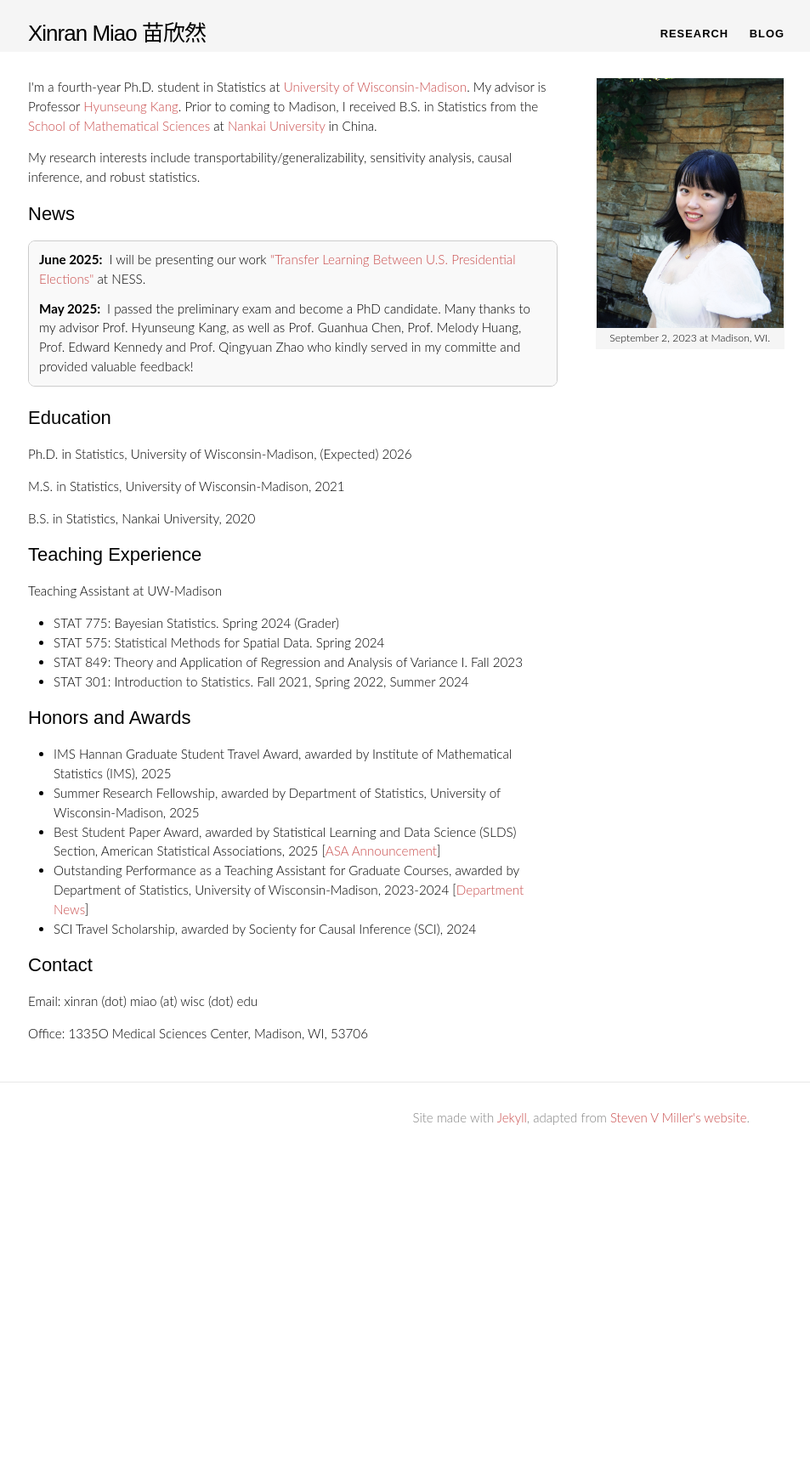
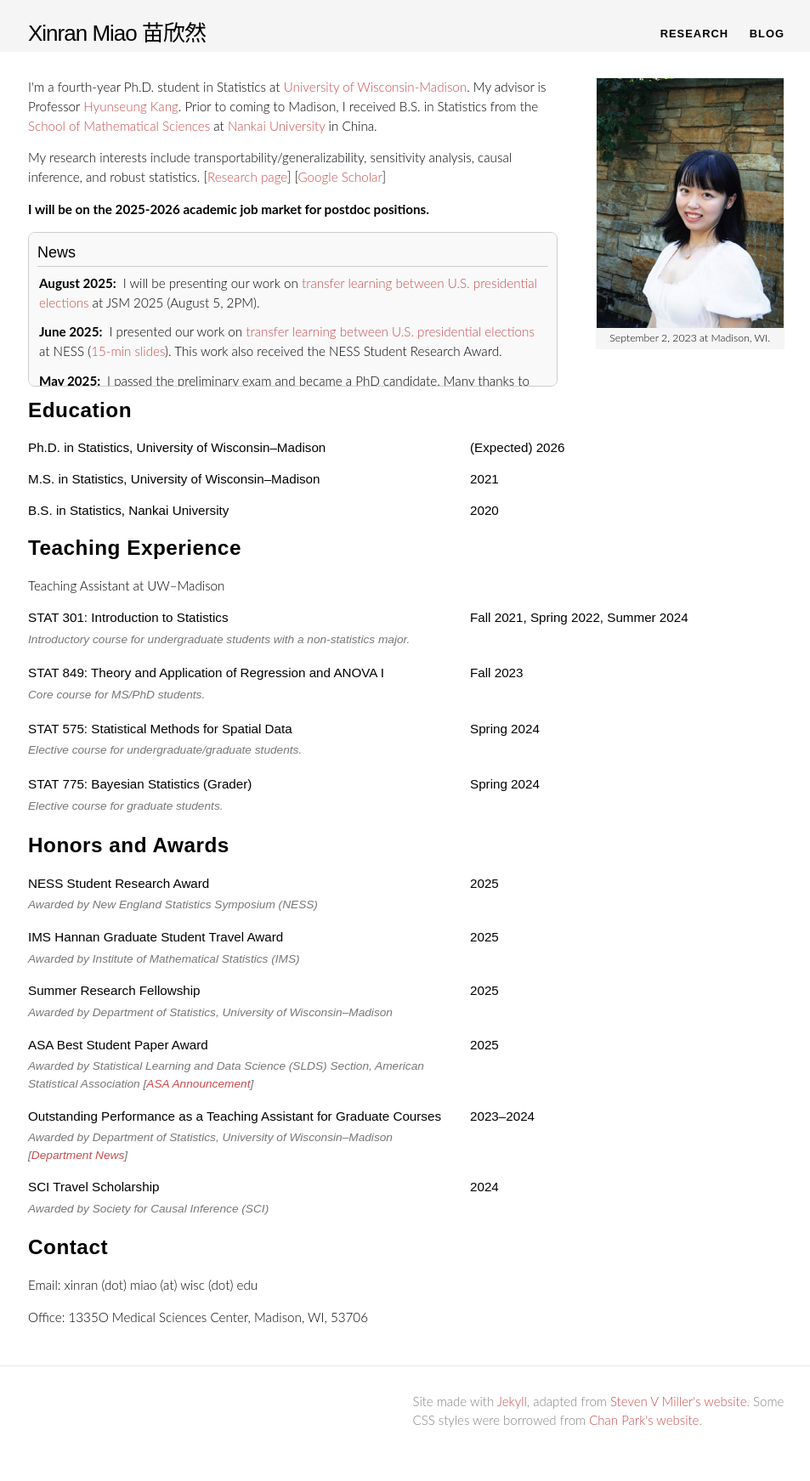
Before and after one commit to XinranMiao/XinranMiao.github.io, a Jekyll site: the page built from index.html, in a window 1280 px wide. Shown: the whole page at 85% size, without its empty margins (162-1115 px from the left). Built offline with Jekyll 4.4.1, drawn with Linux system fonts in a browser that asks for light colours; nearby versions of some CDN libraries; some web fonts are replaced; comment, search, counter and statistics services are not loaded; before the commit the page ends 1386 px from its top, so only the background shows below that.

Commit message:
changed styles

```diff
--- a/_includes/footer.html
+++ b/_includes/footer.html
@@ -28,7 +28,7 @@
 
        <ul class="contact-list">
            Site made with <a href="https://jekyllrb.com">Jekyll</a>,
-           adapted from <a href="http://svmiller.com/blog/2015/08/create-your-website-in-jekyll/">Steven V Miller's website</a>.
+           adapted from <a href="http://svmiller.com/blog/2015/08/create-your-website-in-jekyll/">Steven V Miller's website</a>. Some CSS styles were borrowed from <a href="https://www.chanpark.net/home">Chan Park's website</a>.
        </ul>
 
 
--- a/index.html
+++ b/index.html
@@ -8,6 +8,14 @@ layout: default
     {
         box-sizing: border-box;
     }
+
+    h2 {
+    font-weight: 700;
+    font-size: 1.6em;
+    letter-spacing: 0.5px;
+
+    }
+
     /* Set additional styling options for the columns*/
     .column {
     float: left;
@@ -33,10 +41,10 @@ layout: default
      border: 1px solid #ccc;
      border-radius: 8px;
     padding: 10px;
-  height: 150px;
+    height: 160px;
     overflow-y: auto; /* Manual scroll */
     background-color: #f9f9f9;
-  margin-bottom: 20px;
+    margin-bottom: 10px;
     }
 
     .news-list {
@@ -53,6 +61,103 @@ layout: default
     font-weight: bold;
     margin-right: 8px;
     }
+
+    .news-container h2 {
+    margin-bottom: 2px;  /* or 0px for no gap at all */
+    }
+
+    .news-divider {
+    height: 1px;
+    background-color: #ccc;
+    margin: -13px 0 8px 0;
+    }
+
+/* Research */
+    .education-entry {
+    display: grid;
+    grid-template-columns: 500px 1fr; /* first column: school & degree */
+    gap: 20px;
+    margin-bottom: 14px;
+    font-family: sans-serif;
+    }
+
+    .education-info {
+    font-weight: 500;
+    color: #000;
+    }
+
+    .education-year {
+    font-weight: 500;
+    }
+
+
+    /* Teaching list  */
+    .subtitle {
+    font-style: italic;
+  color: #666;
+  margin-bottom: 20px;
+}
+
+.teaching-entry {
+  display: grid;
+  grid-template-columns: 500px 1fr; /* course title column is now 300px wide */
+  gap: 20px;
+  margin-bottom: 18px;
+  font-family: sans-serif;
+}
+
+.course-info {
+  display: flex;
+  flex-direction: column;
+}
+
+.course-title {
+  font-weight: 500;
+  color: #000;
+}
+
+.course-description {
+  font-size: 0.9em;
+  color: #777;
+  margin-top: 4px;
+  font-style: italic;
+}
+
+.term {
+  font-weight: 500;
+}
+
+
+/* Award  */
+.award-entry {
+  display: grid;
+  grid-template-columns: 500px 1fr; /* adjust the width as needed */
+  gap: 20px;
+  margin-bottom: 16px;
+  font-family: sans-serif;
+}
+
+.award-info {
+  display: flex;
+  flex-direction: column;
+}
+
+.award-name {
+  font-weight: 500;
+  color: #000;
+}
+
+.award-description {
+  font-size: 0.9em;
+  color: #777;
+  margin-top: 4px;
+  font-style: italic;
+}
+
+.award-year {
+  font-weight: 500;
+}
+
 </style>
  </head>
  <body>
@@ -62,71 +167,178 @@ layout: default
                  Professor <a href="https://pages.cs.wisc.edu/~hyunseung/">Hyunseung Kang</a>.
                  Prior to coming to Madison, I received B.S. in Statistics from the <a href="http://en.math.nankai.edu.cn">School of Mathematical Sciences</a> at <a href="https://en.nankai.edu.cn">Nankai University</a> in China.
                 </p>
-                <p>My research interests include transportability/generalizability, sensitivity analysis, causal inference, and robust statistics. </p>
+                <p>My research interests include transportability/generalizability, sensitivity analysis, causal inference, and robust statistics. [<a href = "https://xinranmiao.github.io/research/">Research page</a>] [<a href = "https://scholar.google.com/citations?user=5vHFhx8AAAAJ&hl=en">Google Scholar</a>]</p>
 
+                <p><b>I will be on the 2025-2026 academic job market for postdoc positions.</b></p>
 
                <!--- <p><a href="/docs/xinranmiao_cv.pdf">[CV]</a></p>
                 -->
             <!---
                 <p><a href="https://scholar.google.com/citations?user=5vHFhx8AAAAJ&hl=en">[Google Scholar]</a></p>
                 -->
-        <h2>News</h2>
+        <!--- <h2>News</h2> --->
 <div class="news-container">
+    <h3>News</h3>
+    <div class="news-divider"></div>
   <ul class="news-list">
-    <li><span class="news-date">June 2025:</span>I will be presenting our work <a href="https://www.arxiv.org/abs/2411.01100">"Transfer Learning Between U.S. Presidential Elections"</a> at NESS.</li>
-    <li><span class="news-date">May 2025:</span>I passed the preliminary exam and become a PhD candidate. Many thanks to my advisor Prof. Hyunseung Kang, as well as Prof. Guanhua Chen, Prof. Melody Huang, Prof. Edward Kennedy and Prof. Qingyuan Zhao who kindly served in my committe and provided valuable feedback!</li>
-    <li><span class="news-date">May 2025:</span>I presented our ongoing work <a href="/docs/20250516_SLOPE_ACIC.pdf">"SLOPE And Its Role In Design For Generalization"</a> at ACIC.</li>
-    <li><span class="news-date">April 2025:</span>I'm honored to receive Summer Research Fellowship from our department and IMS Hannan Graduate Student Travel Award from Institute of Machematical Statistics (IMS). </li>
-    <li><span class="news-date">February 2025:</span>I presented our work <a href="https://www.arxiv.org/abs/2411.01100">"Transfer Learning Between U.S. Presidential Elections"</a> at <a href="https://sites.google.com/view/meadwisc/home">MEAD</a>.</li>
-    <li><span class="news-date">January 2025:</span>Our work <a href="https://www.arxiv.org/abs/2411.01100">"Transfer Learning Between U.S. Presidential Elections"</a> received ASA Student Paper Award from the SLDS session. I will present this work at JSM 2025.</li>
-    <li><span class="news-date">June 2024:</span>I'm honored to receive the teaching award from our department. [<a href="https://stat.wisc.edu/2024/06/18/department-of-statistics-honors-outstanding-teaching-assistants-for-2023-2024/">Department News</a>]</li>
+    <li><span class="news-date">August 2025:</span>I will be presenting our work on <a href="https://www.arxiv.org/abs/2411.01100">transfer learning between U.S. presidential elections</a> at JSM 2025 (August 5, 2PM).</li>
+    <li><span class="news-date">June 2025:</span>I presented our work on <a href="https://www.arxiv.org/abs/2411.01100">transfer learning between U.S. presidential elections</a> at NESS (<a href="/docs/talks/20250602_transATE_slides.pdf">15-min slides</a>). This work also received the NESS Student Research Award.</li>
+    <li><span class="news-date">May 2025:</span>I passed the preliminary exam and became a PhD candidate. Many thanks to my advisor Prof. Hyunseung Kang, as well as Prof. Guanhua Chen, Prof. Melody Huang, Prof. Edward Kennedy and Prof. Qingyuan Zhao who kindly served in my committe and provided valuable feedback!</li>
+    <li><span class="news-date">May 2025:</span>I presented our ongoing work on <a href="/docs/20250516_SLOPE_ACIC.pdf">SLOPE and its role in design for generalization</a> at ACIC.</li>
+    <li><span class="news-date">April 2025:</span>I'm delighted to receive Summer Research Fellowship from our department and IMS Hannan Graduate Student Travel Award from Institute of Machematical Statistics (IMS). </li>
+    <li><span class="news-date">February 2025:</span>I presented our work on <a href="https://www.arxiv.org/abs/2411.01100">transfer learning between U.S. presidential election"</a> at <a href="https://sites.google.com/view/meadwisc/home">MEAD</a> (UW-Madison political science department seminar).</li>
+    <li><span class="news-date">January 2025:</span>Our paper <a href="https://www.arxiv.org/abs/2411.01100">"Transfer Learning Between U.S. Presidential Elections: How Should We Learn From A 2020 Ad Campaign To Inform 2024 Ad Campaigns?"</a> received ASA Student Paper Award from the SLDS section. </li>
+    <li><span class="news-date">June 2024:</span>I'm honored to receive the teaching award from our department for the 2023-2024 academic year. Many thanks to my students and the instructors that I worked with during the two semesters: Prof. Yinqiu He, Prof. Chris Geoga, Prof. Sameer Deshpande. [<a href="https://stat.wisc.edu/2024/06/18/department-of-statistics-honors-outstanding-teaching-assistants-for-2023-2024/">Department News</a>]</li>
   </ul>
 </div>
-			 <h2>Education</h2>
-                 <p> Ph.D. in Statistics, University of Wisconsin-Madison, (Expected) 2026</p>
-			     <p> M.S. in Statistics, University of Wisconsin-Madison, 2021</p>
-			     <p> B.S. in Statistics, Nankai University, 2020</p>
-		    <h2>Teaching Experience</h2>
-		        <p>Teaching Assistant at UW-Madison</p>
-		            <ul>
-                    <li>STAT 775: Bayesian Statistics. Spring 2024 (Grader)</li>
-		            <li>STAT 575: Statistical Methods for Spatial Data. Spring 2024</li>
-                    <li>STAT 849: Theory and Application of Regression and Analysis of Variance I. Fall 2023</li>
-			        <li>STAT 301: Introduction to Statistics. Fall 2021, Spring 2022, Summer 2024</li>
-		            </ul>
-            <h2>Honors and Awards</h2>
-                    <ul>
-                        <li>IMS Hannan Graduate Student Travel Award, awarded by Institute of Mathematical Statistics (IMS), 2025 </li>
-                        <li>Summer Research Fellowship, awarded by Department of Statistics, University of Wisconsin-Madison, 2025 </li>
-                        <li>Best Student Paper Award, awarded by  Statistical Learning and Data Science (SLDS) Section, American Statistical Associations, 2025 [<a href="https://community.amstat.org/slds/awards/student-paper-award">ASA Announcement</a>]</li>
-                        <li>Outstanding Performance as a Teaching Assistant for Graduate Courses, awarded by Department of Statistics, University of Wisconsin-Madison, 2023-2024 [<a href="https://stat.wisc.edu/2024/06/18/department-of-statistics-honors-outstanding-teaching-assistants-for-2023-2024/">Department News</a>]</li>
-                        <li>SCI Travel Scholarship, awarded by Socienty for Causal Inference (SCI), 2024</li>                    </ul>
-            <h2>Contact</h2>
-            <p>Email: xinran (dot) miao (at) wisc (dot) edu</p>
-            <p>Office: 1335O Medical Sciences Center, Madison, WI, 53706</p>
 </div>
+
 <div class="column middle">
 			<p></p>
 </div>
 <div class="column right">
             {% include image.html url="/images/xinranmiao_202309.jpg" caption="September 2, 2023 at Madison, WI." width=1000 align="center" %}
-			<ul class="contact-list">
-                <!---
-				<li>Xinran Miao</li>
-                <li>xinran dot miao at wisc dot edu</li>
-                <li>1335O Medical Sciences Center</li>
-                <li>Madison, WI</li>
-				<li> <a href="https://stat.wisc.edu">Department of Statistics</a></li>
-				<li><a href="https://www.wisc.edu">UW-Madison</a></li>
-				<li><a href="mailto:{{ xinran.miao@wisc.edu}}">xinran dot miao at wisc dot edu</a></li>
-				<li><a href="https://github.com/{{ site.github_username }}">
-					<i class="fa fa-github" style="color:gray"></i> Github</li>
-				<li><a href="https://www.linkedin.com/in/{{ site.linkedin_username }}">
-					<i class="fa fa-linkedin" style="color:gray"></i> Linkedin</a></li>
-                    li><a href="https://scholar.google.com/citations?user={{ site.google_scholar_id}}">
-                        <i class="fa fa-googlescholar" style="color:gray"></i>Google Scholar</a></li>
-                 -->
-			  </ul>
 </div>
 </div>
+
+<!---
+Education
+-->
+
+<h2>Education</h2>
+        <!--
+                 <p> Ph.D. in Statistics, University of Wisconsin-Madison, (Expected) 2026</p>
+			     <p> M.S. in Statistics, University of Wisconsin-Madison, 2021</p>
+			     <p> B.S. in Statistics, Nankai University, 2020</p>
+        -->
+                 <div class="education-entry">
+    <div class="education-info">
+    Ph.D. in Statistics, University of Wisconsin–Madison
+    </div>
+    <div class="education-year">(Expected) 2026</div>
+    </div>
+
+    <div class="education-entry">
+    <div class="education-info">
+    M.S. in Statistics, University of Wisconsin–Madison
+    </div>
+    <div class="education-year">2021</div>
+    </div>
+
+    <div class="education-entry">
+    <div class="education-info">
+    B.S. in Statistics, Nankai University
+    </div>
+    <div class="education-year">2020</div>
+    </div>
+
+
+<!---
+Teaching
+-->
+<h2>Teaching Experience</h2>
+<p>Teaching Assistant at UW–Madison</p>
+
+    <div class="teaching-entry">
+     <div class="course-info">
+    <div class="course-title">STAT 301: Introduction to Statistics</div>
+    <div class="course-description">Introductory course for undergraduate students with a non-statistics major.</div>
+     </div> <div class="term">Fall 2021, Spring 2022, Summer 2024</div>
+    </div>
+
+    <div class="teaching-entry">
+    <div class="course-info">
+    <div class="course-title">STAT 849: Theory and Application of Regression and ANOVA I</div>
+    <div class="course-description">Core course for MS/PhD students.</div>
+    </div>
+    <div class="term">Fall 2023</div>
+    </div>
+
+
+    <div class="teaching-entry">
+  <div class="course-info">
+    <div class="course-title">STAT 575: Statistical Methods for Spatial Data</div>
+    <div class="course-description">Elective course for undergraduate/graduate students.</div>
+  </div>
+  <div class="term">Spring 2024</div>
+    </div><div class="teaching-entry">
+    <div class="course-info">
+    <div class="course-title">STAT 775: Bayesian Statistics (Grader)</div>
+    <div class="course-description">Elective course for graduate students.</div>
+    </div>
+    <div class="term">Spring 2024</div>
+    </div>
+
+<h2>Honors and Awards</h2>
+<div class="award-entry">
+  <div class="award-info">
+    <div class="award-name">NESS Student Research Award</div>
+    <div class="award-description">Awarded by New England Statistics Symposium (NESS)</div>
+  </div>
+  <div class="award-year">2025</div>
+</div>
+
+<div class="award-entry">
+  <div class="award-info">
+    <div class="award-name">IMS Hannan Graduate Student Travel Award</div>
+    <div class="award-description">Awarded by Institute of Mathematical Statistics (IMS)</div>
+  </div>
+  <div class="award-year">2025</div>
+</div>
+
+<div class="award-entry">
+  <div class="award-info">
+    <div class="award-name">Summer Research Fellowship</div>
+    <div class="award-description">Awarded by Department of Statistics, University of Wisconsin–Madison</div>
+  </div>
+  <div class="award-year">2025</div>
+</div>
+
+<div class="award-entry">
+  <div class="award-info">
+    <div class="award-name">
+      ASA Best Student Paper Award
+    </div>
+    <div class="award-description">
+      Awarded by Statistical Learning and Data Science (SLDS) Section, American Statistical Association
+      [<a href="https://community.amstat.org/slds/awards/student-paper-award">ASA Announcement</a>]
+    </div>
+  </div>
+  <div class="award-year">2025</div>
+</div>
+
+<div class="award-entry">
+  <div class="award-info">
+    <div class="award-name">Outstanding Performance as a Teaching Assistant for Graduate Courses</div>
+    <div class="award-description">
+      Awarded by Department of Statistics, University of Wisconsin–Madison
+      [<a href="https://stat.wisc.edu/2024/06/18/department-of-statistics-honors-outstanding-teaching-assistants-for-2023-2024/">Department News</a>]
+    </div>
+  </div>
+  <div class="award-year">2023–2024</div>
+</div>
+
+<div class="award-entry">
+  <div class="award-info">
+    <div class="award-name">SCI Travel Scholarship</div>
+    <div class="award-description">Awarded by Society for Causal Inference (SCI)</div>
+  </div>
+  <div class="award-year">2024</div>
+</div>
+            <!---
+                    <ul>
+                        <li>NESS Student Research Award, awarded by New England Statistics Symposium (NESS), 2025 </li>
+                        <li>IMS Hannan Graduate Student Travel Award, awarded by Institute of Mathematical Statistics (IMS), 2025 </li>
+                        <li>Summer Research Fellowship, awarded by Department of Statistics, University of Wisconsin-Madison, 2025 </li>
+                        <li>ASA Best Student Paper Award, awarded by  Statistical Learning and Data Science (SLDS) Section, American Statistical Associations, 2025 [<a href="https://community.amstat.org/slds/awards/student-paper-award">ASA Announcement</a>]</li>
+                        <li>Outstanding Performance as a Teaching Assistant for Graduate Courses, awarded by Department of Statistics, University of Wisconsin-Madison, 2023-2024 [<a href="https://stat.wisc.edu/2024/06/18/department-of-statistics-honors-outstanding-teaching-assistants-for-2023-2024/">Department News</a>]</li>
+                        <li>SCI Travel Scholarship, awarded by Society for Causal Inference (SCI), 2024</li>
+                     </ul>
+            -->
+
+
+    <h2>Contact</h2>
+    <p>Email: xinran (dot) miao (at) wisc (dot) edu</p>
+    <p>Office: 1335O Medical Sciences Center, Madison, WI, 53706</p>
+    </div>
  </body>
```
Also changed, not shown: research.html (+37 -23 lines), 3 other files. Lines whose indentation alone changed are shown as unchanged.
